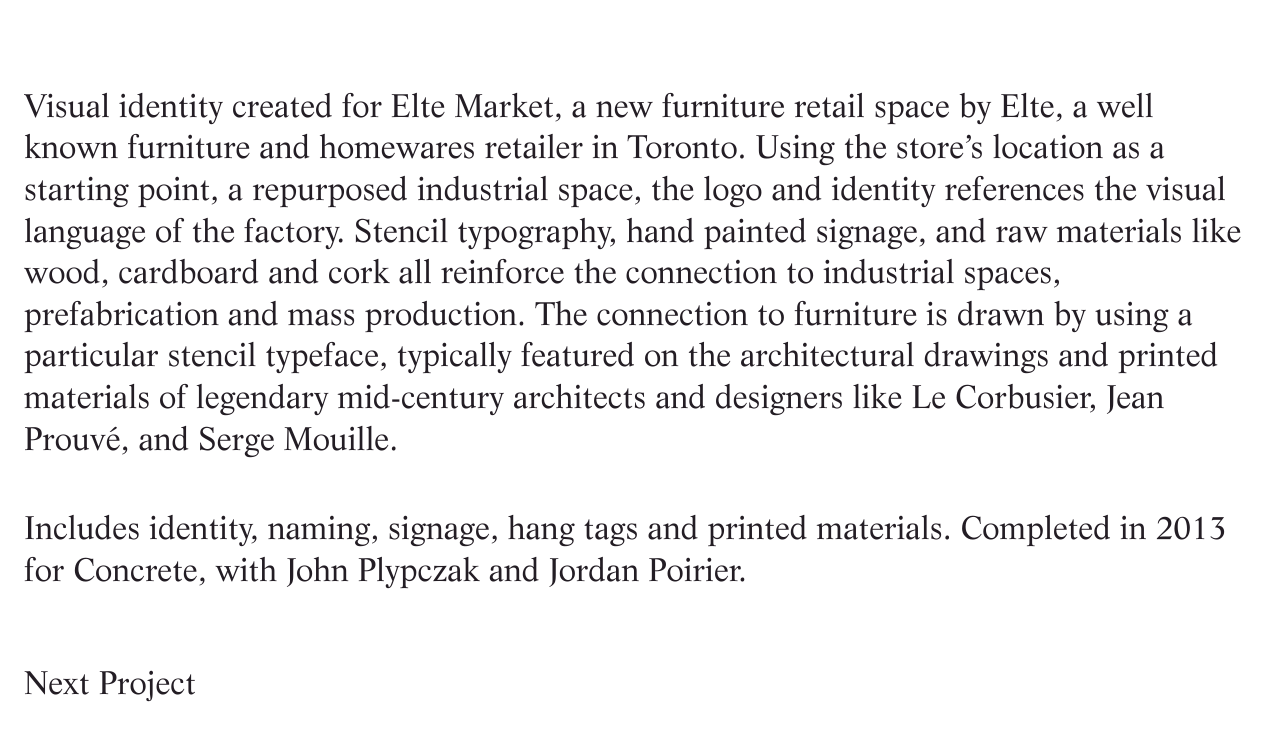
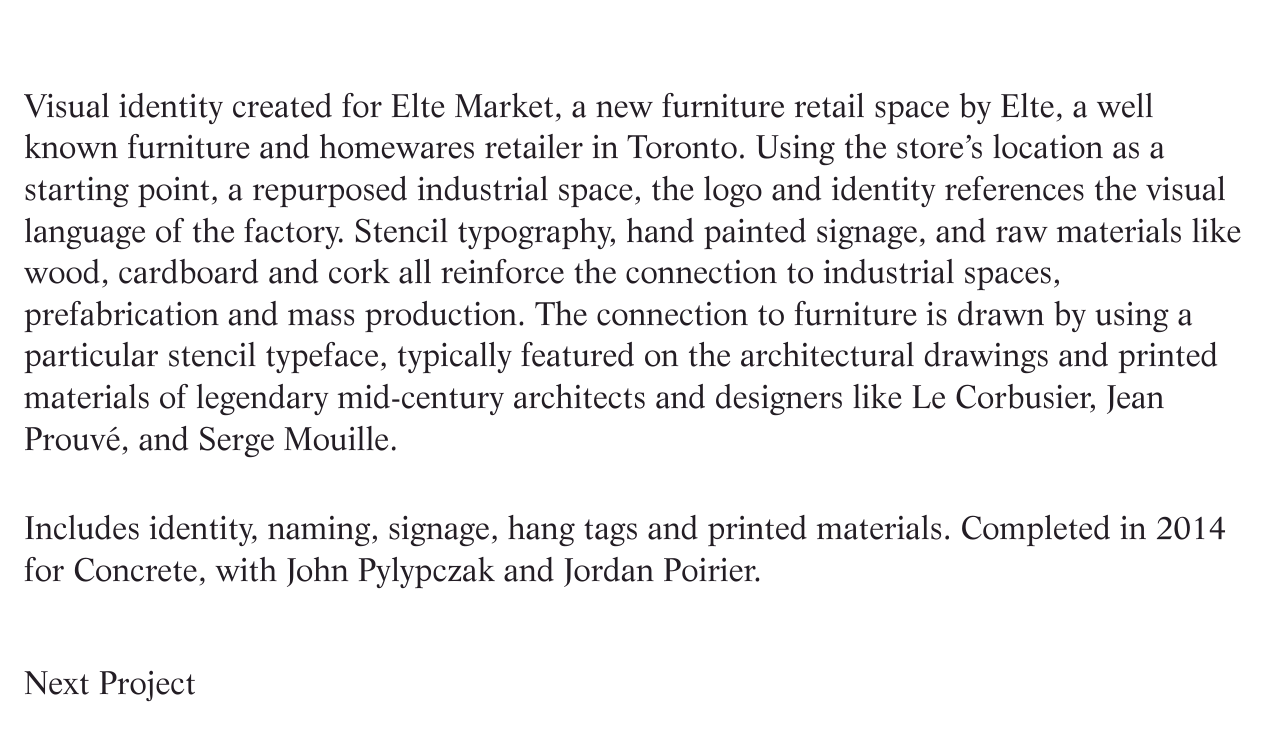
Before and after one commit to studio-cartogram/studioself, a Jekyll site: the page built from _projects/eltemarket.markdown, in a window 1280 px wide and 900 px high, scrolled down 6786 px, cut to the strip 169-900 px from the top of the window. Built offline with Jekyll 4.4.1, drawn with Linux system fonts in a browser that asks for light colours.

Commit message:
Updated Eltemarket

```diff
--- a/_projects/eltemarket.markdown
+++ b/_projects/eltemarket.markdown
@@ -21,4 +21,4 @@
 
 Visual identity created for Elte Market, a new furniture retail space by Elte, a well known furniture and homewares retailer in Toronto. Using the store’s location as a starting point, a repurposed industrial space, the logo and identity references the visual language of the factory. Stencil typography, hand painted signage, and raw materials like wood, cardboard and cork all reinforce the connection to industrial spaces, prefabrication and mass production. The connection to furniture is drawn by using a particular stencil typeface, typically featured on the architectural drawings and printed materials of legendary mid-century architects and designers like Le Corbusier, Jean Prouvé, and Serge Mouille.
 
-Includes identity, naming, signage, hang tags and printed materials. Completed in 2013 for Concrete, with John Plypczak and Jordan Poirier.
+Includes identity, naming, signage, hang tags and printed materials. Completed in 2014 for Concrete, with John Pylypczak and Jordan Poirier.
```
